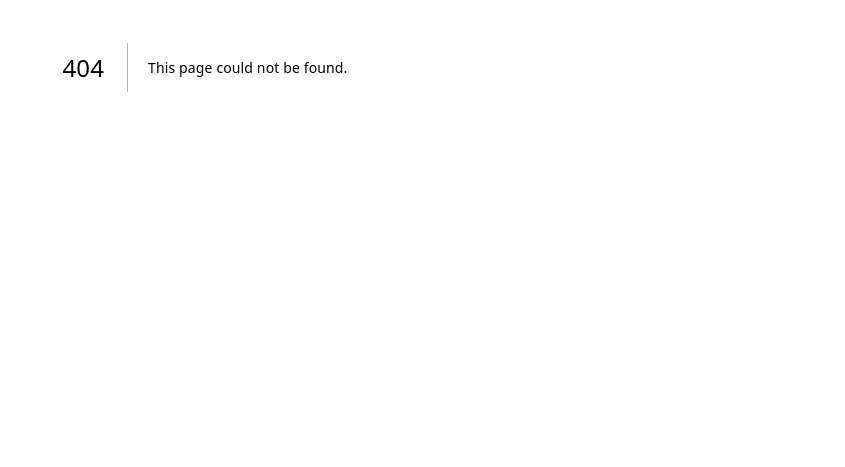
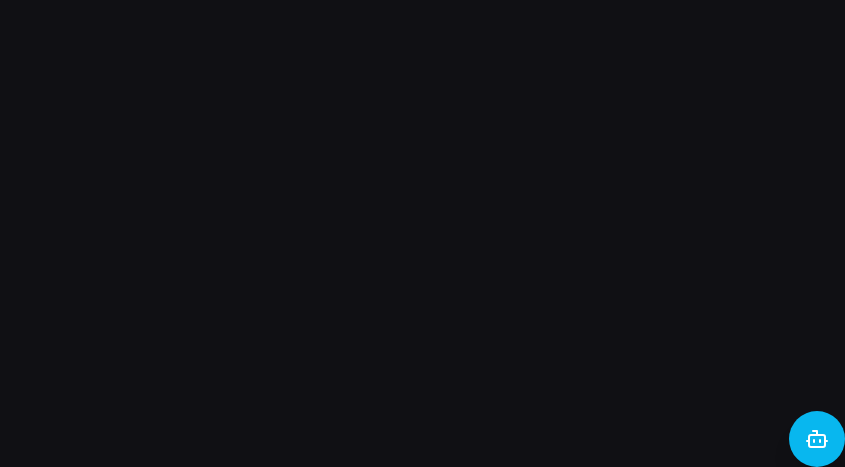
Before and after one commit to Mustafa00764/crm-admin, a Next.js app: page /widget/chat in a window 1280 px wide. Before the commit this address had no page. Shown: the part 333-800 px from the top of the page, without its empty margins (435-1280 px from the left). Built offline with nearby package versions, Linux system fonts and the light colour scheme.

Commit message:
public chat

```diff
--- a/app/layout.tsx
+++ b/app/layout.tsx
@@ -27,6 +27,7 @@ export default function RootLayout({
       <body className="h-full bg-[var(--cf-bg)] text-[var(--cf-text)]">
         <Providers>{children}</Providers>
       </body>
+
     </html>
   )
 }
--- /dev/null
+++ b/app/widget/chat/page.tsx
@@ -0,0 +1,21 @@
+import { PublicChatWidget } from '@/features/public-chat/ui/public-chat-widget'
+
+type WidgetChatPageProps = {
+  searchParams: Promise<{
+    siteId?: string
+    theme?: string
+    pageUrl?: string
+  }>
+}
+
+export default async function Page({ searchParams }: WidgetChatPageProps) {
+  const params = await searchParams
+
+  return (
+    <PublicChatWidget
+      siteId={params.siteId ?? 'default'}
+      theme={params.theme ?? 'dark'}
+      pageUrl={params.pageUrl ?? ''}
+    />
+  )
+}
--- a/features/orders/ui/orders-page.tsx
+++ b/features/orders/ui/orders-page.tsx
@@ -247,7 +247,7 @@ export function OrdersPage() {
         </main>
       </div>
 
-      <PublicChatWidget siteId={'default'} theme={'light'} pageUrl={''} />
+      {/* <PublicChatWidget siteId={'default'} theme={'light'} pageUrl={''} /> */}
       <OrderDetailsDrawer
         open={isOrderDrawerOpen}
         order={selectedOrder}
```
Also changed, not shown: features/public-chat/ui/public-chat-widget.tsx (line endings or trailing spaces).
